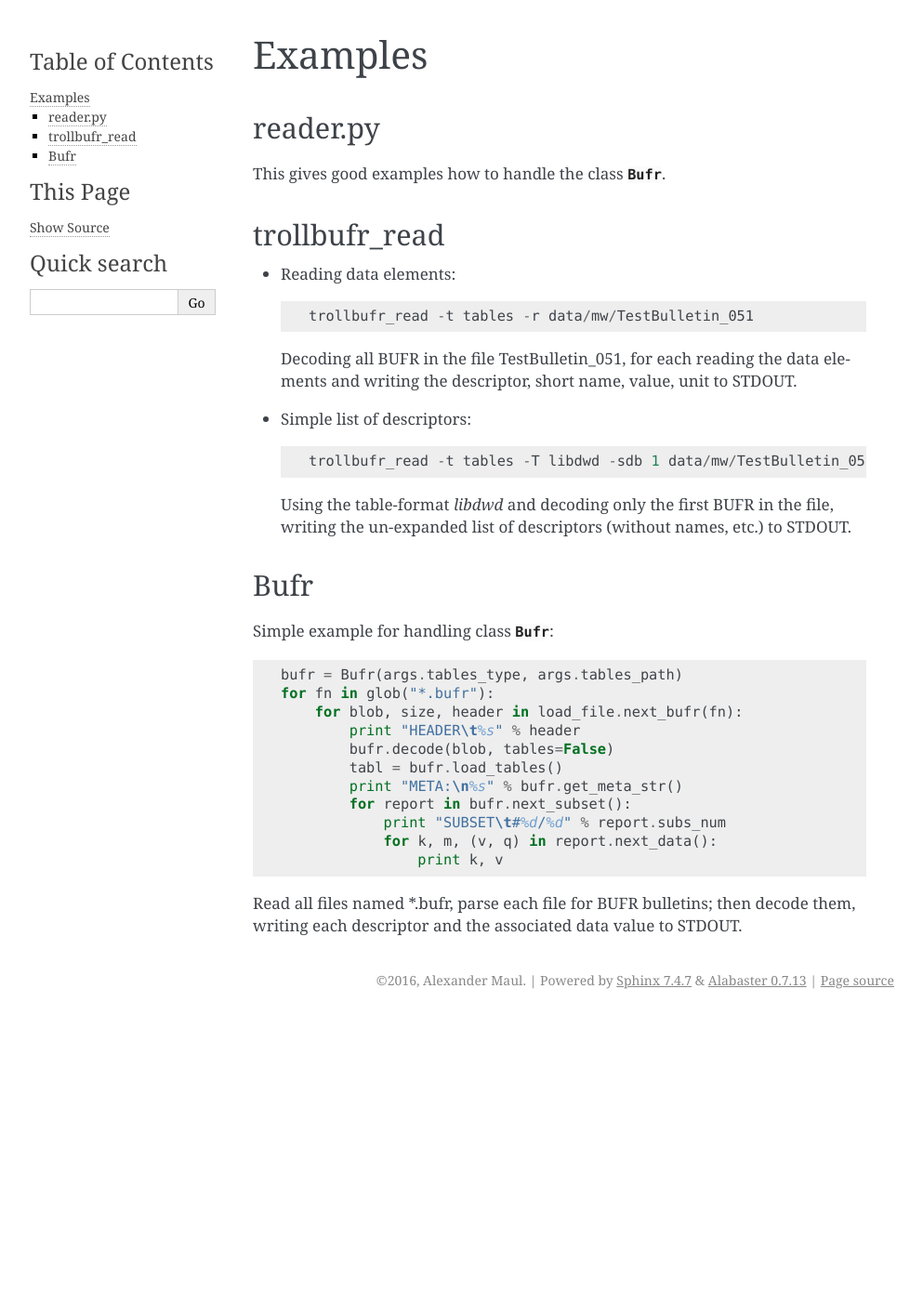
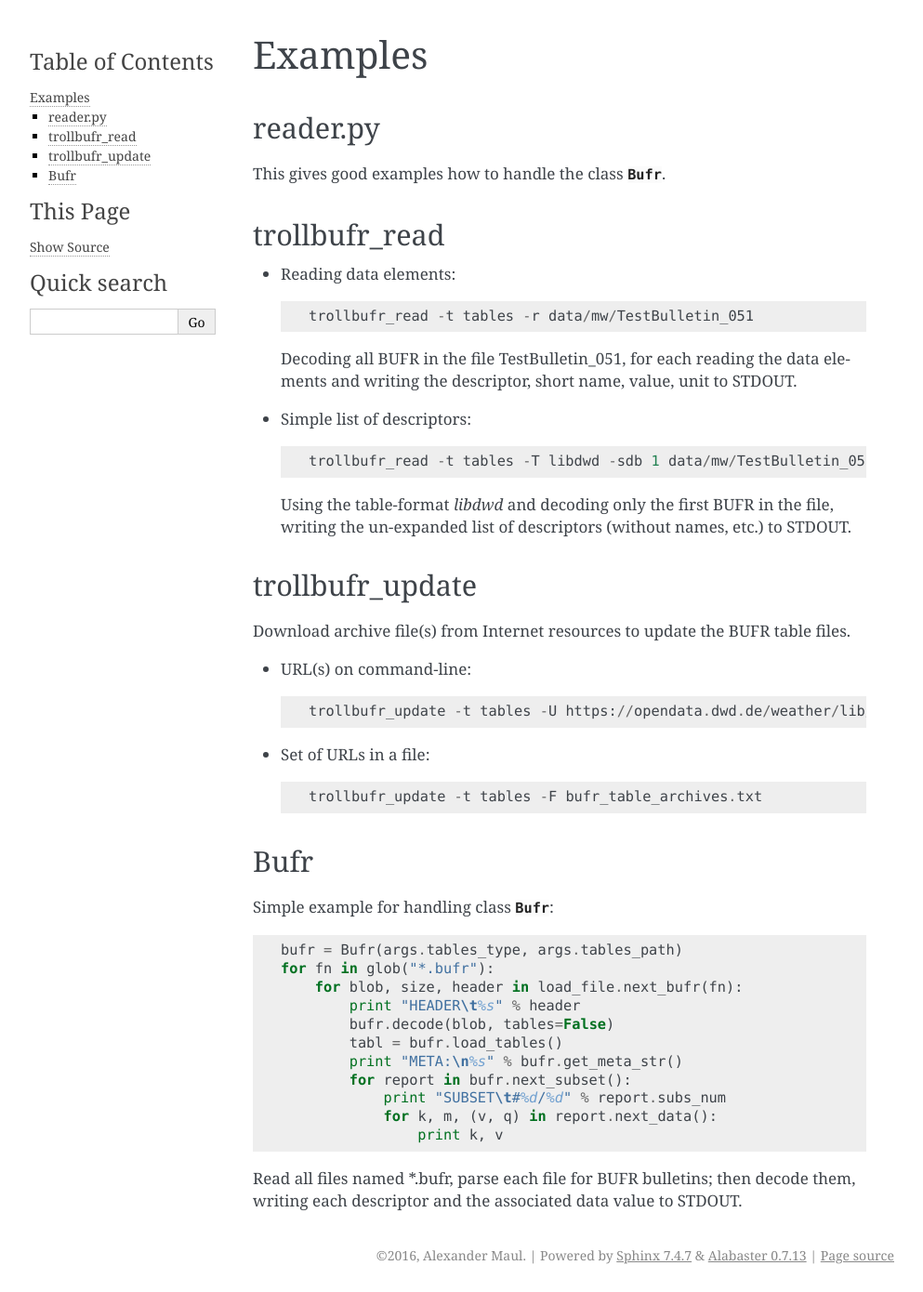
Before and after one commit to pytroll/trollbufr, a Sphinx documentation site: the page built from docs/source/examples.rst, in a window 1280 px wide. Shown: the whole page at 93% size, without its empty margins (148-1141 px from the left). Built offline with Sphinx 7.4.7, drawn with Linux system fonts in a browser that asks for light colours; before the commit the page ends 1094 px from its top, so only the background shows below that.

Commit message:
Update docs for script "trollbufr_update".

```diff
--- a/docs/source/examples.rst
+++ b/docs/source/examples.rst
@@ -24,6 +24,18 @@ trollbufr_read
   Using the table-format `libdwd` and decoding only the first BUFR in the file,
   writing the un-expanded list of descriptors (without names, etc.) to STDOUT.
 
+trollbufr_update
+----------------
+Download archive file(s) from Internet resources to update the BUFR table files.
+
+- URL(s) on command-line::
+
+	trollbufr_update -t tables -U https://opendata.dwd.de/weather/lib/bufr/bufrtables_libdwd.tar.bz2
+
+- Set of URLs in a file::
+
+	trollbufr_update -t tables -F bufr_table_archives.txt
+
 Bufr
 ----
 Simple example for handling class :class:`Bufr`::
--- a/docs/source/tables.rst
+++ b/docs/source/tables.rst
@@ -9,7 +9,7 @@ Download a TDCF table archive:
 
 - zip-files (``bufrtables_*.zip``) in this project.
 - eg. from `ECMWF eccodes <https://software.ecmwf.int/wiki/display/ECC/ecCodes+Home>`_.
-- DWD's public `FTP server for GDS <http://www.dwd.de/EN/ourservices/gds/gds.html>`_.
+- DWD's `OpenData server <https://opendata.dwd.de/weather/lib/bufr/>`_.
 - Or other sources.
 
 If the files ``operator.table`` and/or ``datacat.table`` are not present in the
```
